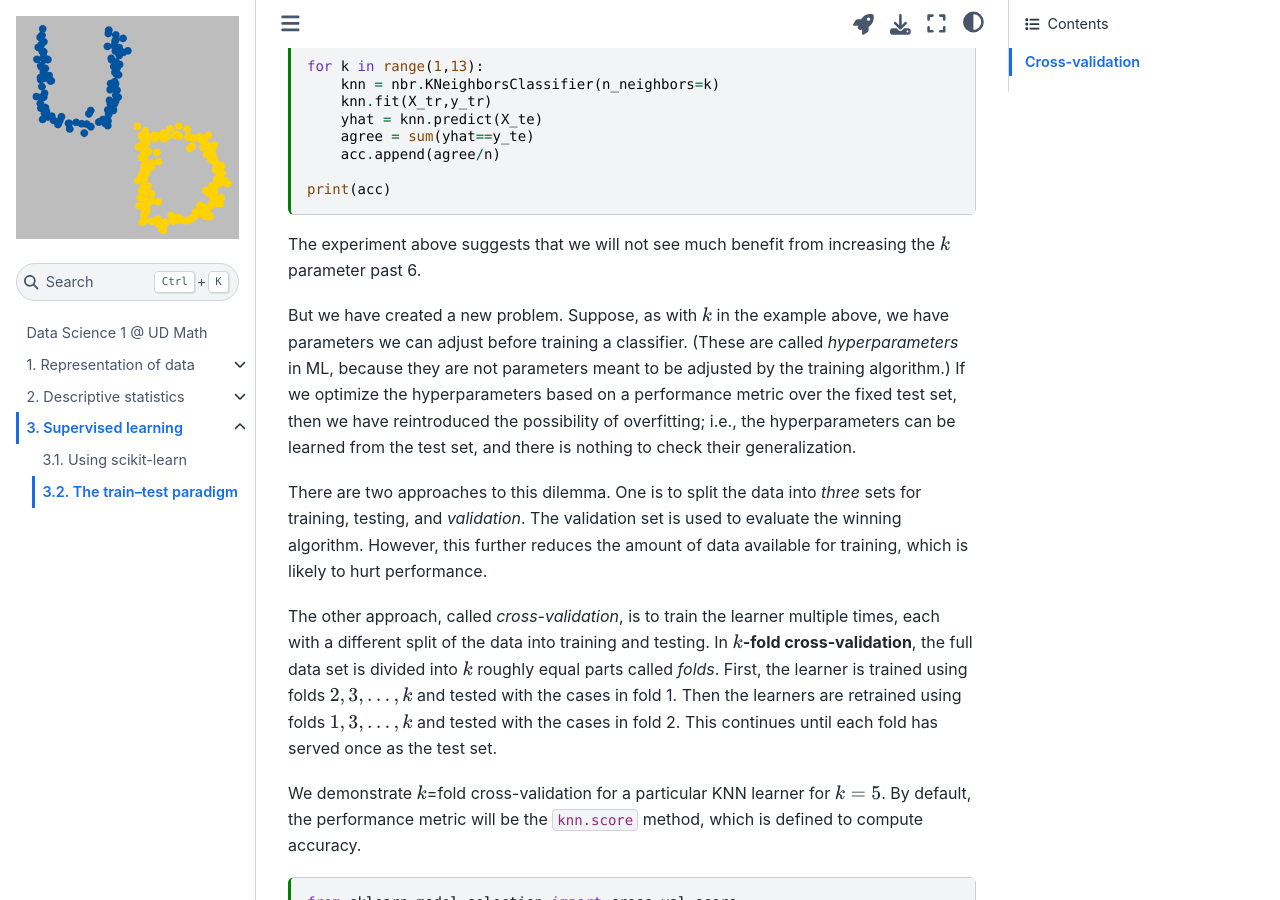
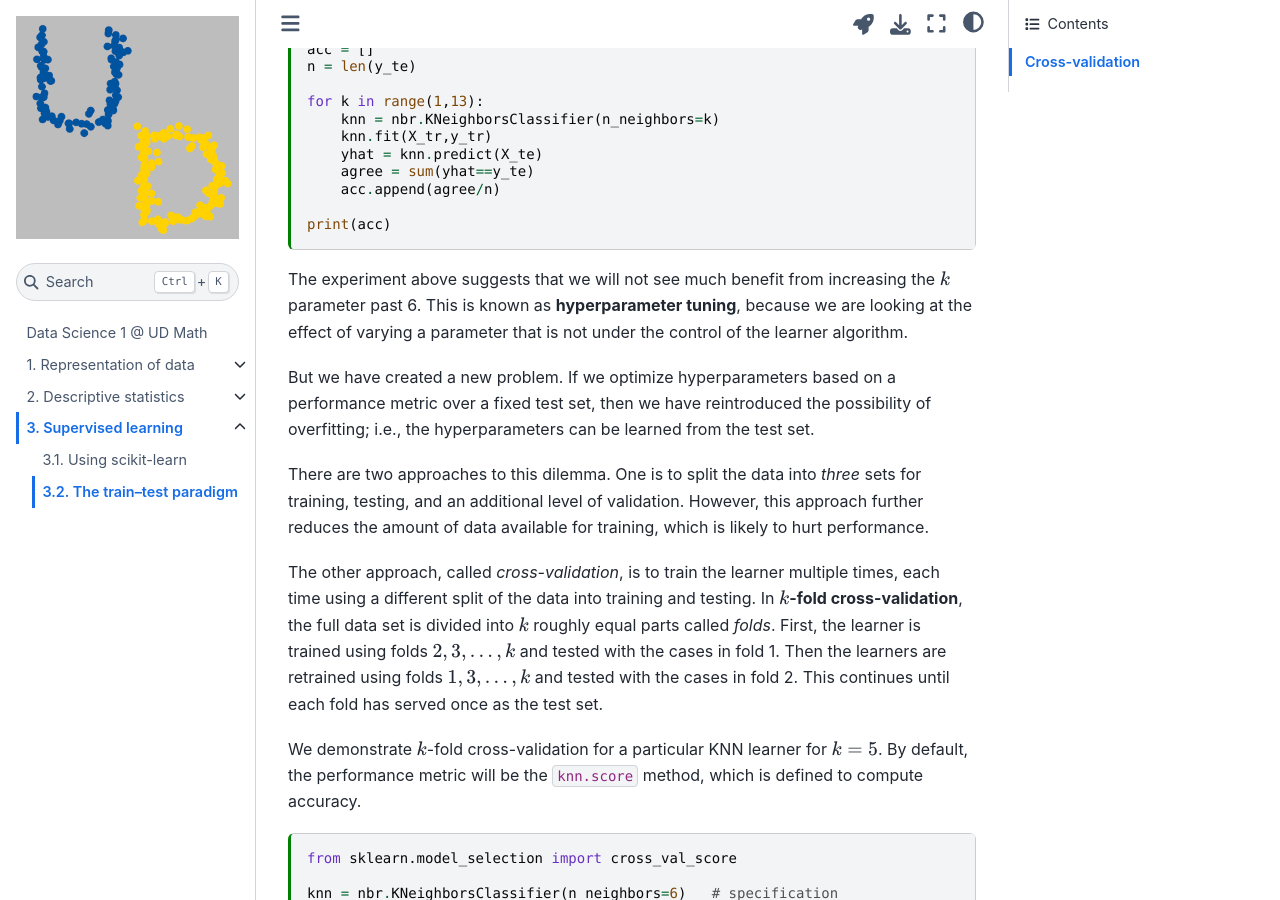
Before and after one commit to UD-Math-Data-Science-1/notes, a Jupyter Book: the page built from supervised/train-test.md, in a window 1280 px wide and 900 px high, scrolled down 1237 px. Built offline with Jupyter Book 1.0.4 settings and Sphinx 7.4.7 and the Sphinx Book theme 1.1.4, drawn with Linux system fonts in a browser that asks for light colours; pages that are not in the unit, such as notebooks, are missing from menus; some of the changed text lies outside the part shown.

Commit message:
Fix bugs

````diff
--- a/supervised/train-test.md
+++ b/supervised/train-test.md
@@ -74,15 +76,15 @@ for k in range(1,13):
 print(acc)
 ```
 
-The experiment above suggests that we will not see much benefit from increasing the $k$ parameter past 6.
+The experiment above suggests that we will not see much benefit from increasing the $k$ parameter past 6. This is known as **hyperparameter tuning**, because we are looking at the effect of varying a parameter that is not under the control of the learner algorithm.
 
-But we have created a new problem. Suppose, as with $k$ in the example above, we have parameters we can adjust before training a classifier. (These are called *hyperparameters* in ML, because they are not parameters meant to be adjusted by the training algorithm.) If we optimize the hyperparameters based on a performance metric over the fixed test set, then we have reintroduced the possibility of overfitting; i.e., the hyperparameters can be learned from the test set, and there is nothing to check their generalization.
+But we have created a new problem. If we optimize hyperparameters based on a performance metric over a fixed test set, then we have reintroduced the possibility of overfitting; i.e., the hyperparameters can be learned from the test set.
 
-There are two approaches to this dilemma. One is to split the data into *three* sets for training, testing, and *validation*. The validation set is used to evaluate the winning algorithm. However, this further reduces the amount of data available for training, which is likely to hurt performance.
+There are two approaches to this dilemma. One is to split the data into *three* sets for training, testing, and an additional level of validation. However, this approach further reduces the amount of data available for training, which is likely to hurt performance.
 
-The other approach, called *cross-validation*, is to train the learner multiple times, each with a different split of the data into training and testing. In **$k$-fold cross-validation**, the full data set is divided into $k$ roughly equal parts called *folds*. First, the learner is trained using folds $2,3,\ldots,k$ and tested with the cases in fold 1. Then the learners are retrained using folds $1,3,\ldots,k$ and tested with the cases in fold 2. This continues until each fold has served once as the test set.
+The other approach, called *cross-validation*, is to train the learner multiple times, each time using a different split of the data into training and testing. In **$k$-fold cross-validation**, the full data set is divided into $k$ roughly equal parts called *folds*. First, the learner is trained using folds $2,3,\ldots,k$ and tested with the cases in fold 1. Then the learners are retrained using folds $1,3,\ldots,k$ and tested with the cases in fold 2. This continues until each fold has served once as the test set.
 
-We demonstrate $k$=fold cross-validation for a particular KNN learner for $k=5$. By default, the performance metric will be the `knn.score` method, which is defined to compute accuracy.
+We demonstrate $k$-fold cross-validation for a particular KNN learner for $k=5$. By default, the performance metric will be the `knn.score` method, which is defined to compute accuracy.
 
 ```{code-cell}
 from sklearn.model_selection import cross_val_score
````
Also changed, not shown: other parts of supervised/train-test.md (+2 -0 lines).
